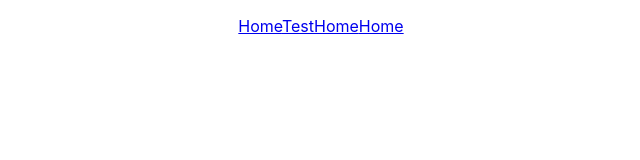
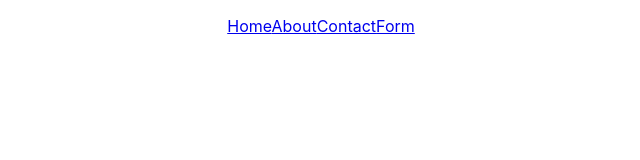
Before and after one commit to segunojo1/shoms-sch, a React (Create React App) app: page / in a window 1280 px wide. Shown: the top 160 px of the page, without its empty margins (339-979 px from the left). Built offline with nearby package versions, Linux system fonts and the light colour scheme.

Commit message:
feat:  nav

```diff
--- a/src/components/Navbar.jsx
+++ b/src/components/Navbar.jsx
@@ -6,9 +6,9 @@ export const Navbar = () => {
     <div className='nav__bar'>
         <ul>
             <NavLink to="/">Home</NavLink>
-            <NavLink to="/test">Test</NavLink>
-            <NavLink to="/">Home</NavLink>
-            <NavLink to="/">Home</NavLink>
+            <NavLink to="/test">About</NavLink>
+            <NavLink to="/">Contact</NavLink>
+            <NavLink to="/">Form</NavLink>
         </ul>
     </div>
   )
```
